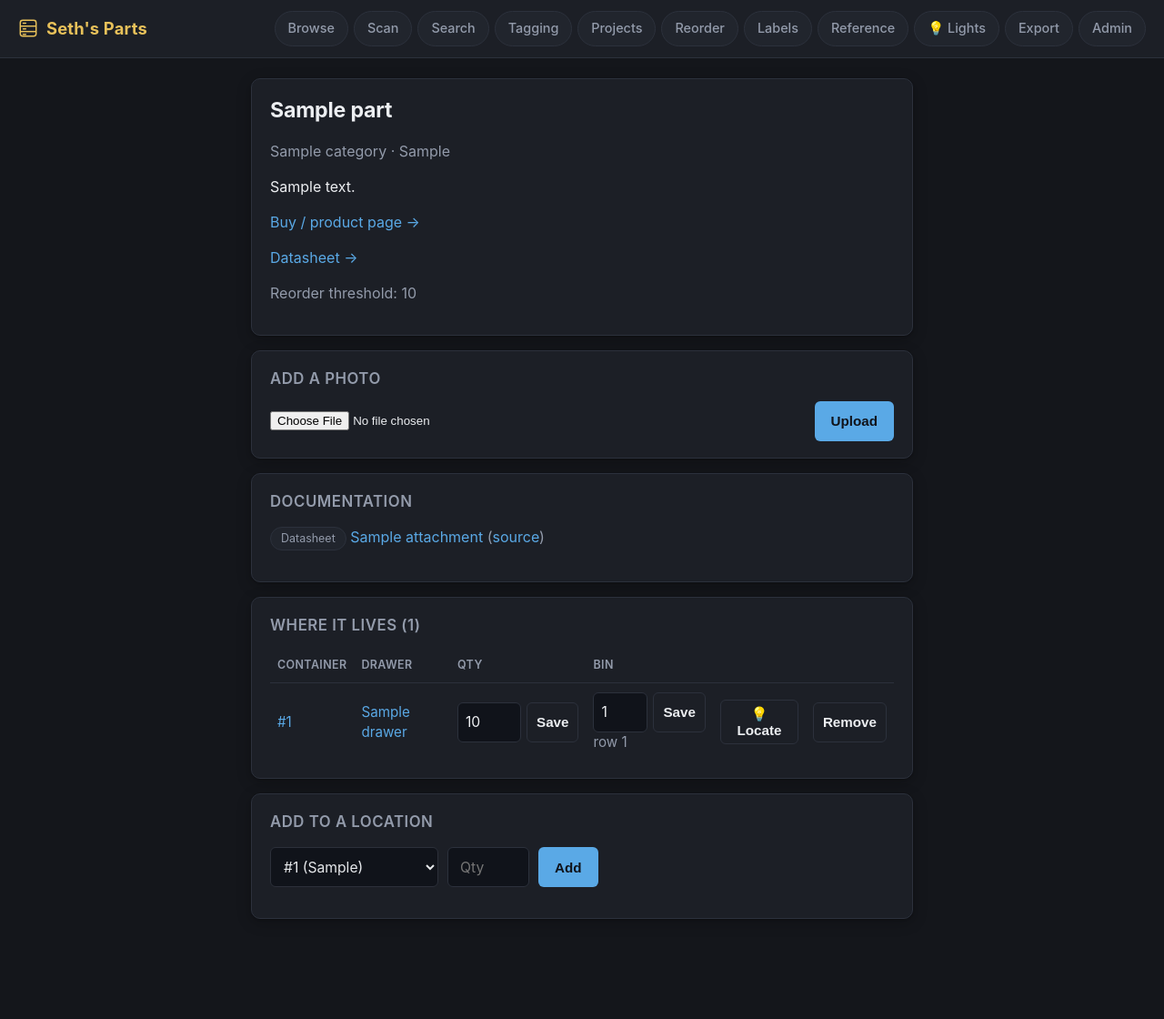
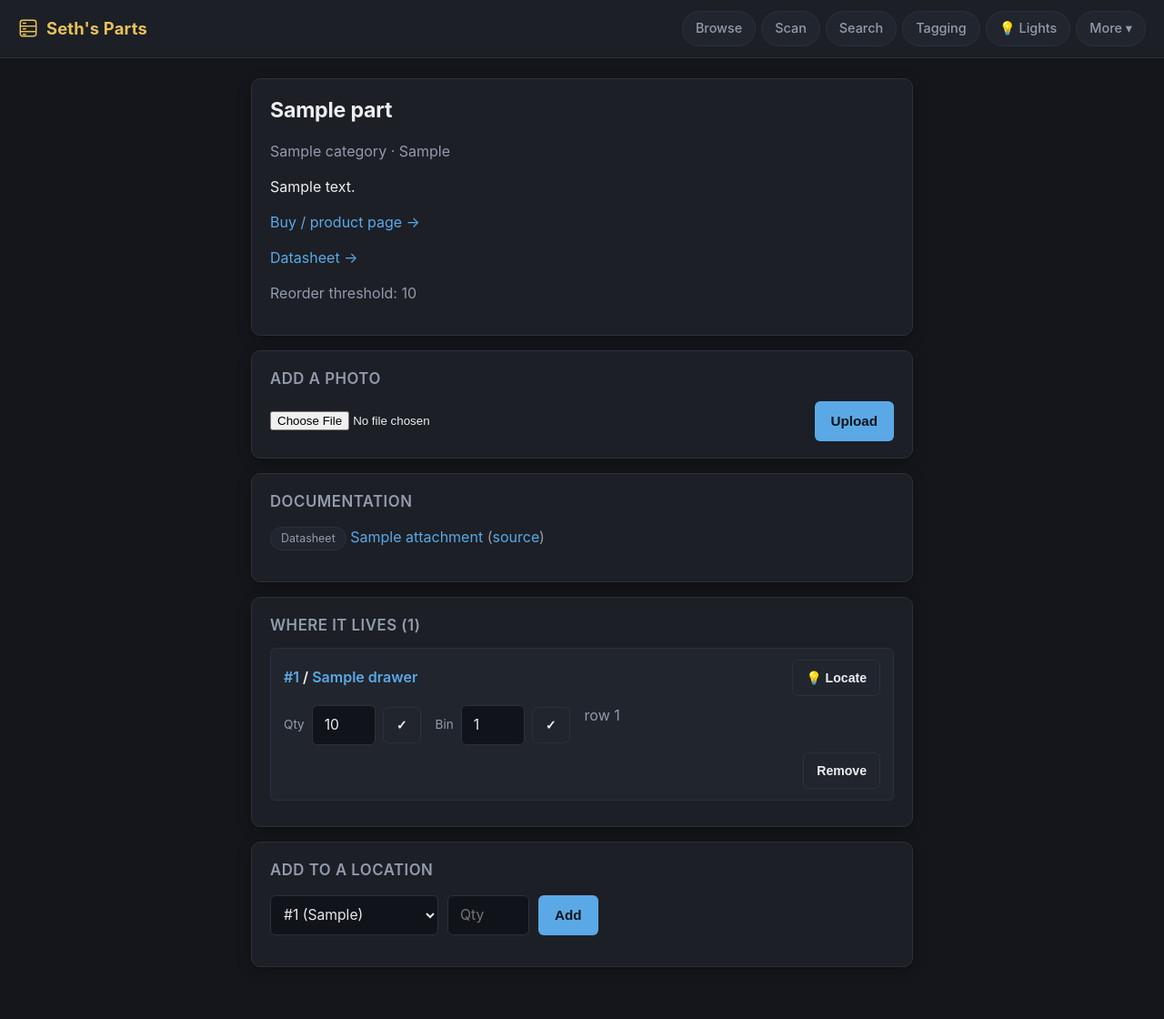
Before and after one commit to sethmills/sethsparts, a Django app: page /parts/1/ in a window 1280 px wide. Shown: the top 1120 px of the page at 91% size. Before the commit the page ends 1010 px from the top, so only its background shows below. Run offline with Django 5.2, Linux system fonts and the light colour scheme; a user stored in the database is signed in; tables that the repository leaves empty hold one stand-in row (values such as "Sample post").

Commit message:
Redesign kiosk layout for the Pi's real 1920x1200 screen
Nav overflows less-used links into a "More" dropdown, and kiosk-specific
sizing is keyed off the .pi-kiosk runtime class instead of a screen-width
media query (the old 800x480 assumption was wrong) or pointer:coarse
(unreliable on this hardware). "Where it lives" is now per-location cards
instead of a cramped multi-button table row.

Co-Authored-By: Claude Sonnet 5 <noreply@anthropic.com>

```diff
--- a/inventory/static/inventory/style.css
+++ b/inventory/static/inventory/style.css
@@ -64,7 +64,7 @@ header.topbar .brand {
 header.topbar .brand:hover { text-decoration: none; opacity: 0.85; }
 header.topbar .brand svg { flex: none; display: block; }
 
-header.topbar nav { display: flex; flex-wrap: wrap; gap: 6px; }
+header.topbar nav { display: flex; flex-wrap: wrap; align-items: center; gap: 6px; }
 header.topbar nav a {
   color: var(--muted);
   font-size: 0.9rem;
@@ -77,6 +77,48 @@ header.topbar nav a {
   transition: background 0.15s ease, color 0.15s ease, border-color 0.15s ease;
 }
 header.topbar nav a:hover { color: var(--text); background: #2a2f3a; border-color: var(--muted); text-decoration: none; }
+
+/* "More" nav overflow -- a plain <details> (no JS needed) holding the less-used
+   links, always available everywhere but especially worth collapsing on the
+   Pi kiosk where 11 top-level links is too much for an 800px-wide screen. */
+.nav-more { position: relative; }
+.nav-more summary {
+  list-style: none;
+  cursor: pointer;
+  color: var(--muted);
+  font-size: 0.9rem;
+  font-weight: 500;
+  padding: 8px 14px;
+  border-radius: 999px;
+  background: var(--panel-raised);
+  border: 1px solid var(--border);
+}
+.nav-more summary::-webkit-details-marker { display: none; }
+.nav-more summary:hover { color: var(--text); background: #2a2f3a; border-color: var(--muted); }
+.nav-more[open] summary { color: var(--text); background: #2a2f3a; }
+.nav-more .nav-more-menu {
+  position: absolute;
+  top: calc(100% + 6px);
+  right: 0;
+  z-index: 20;
+  background: var(--panel-raised);
+  border: 1px solid var(--border);
+  border-radius: var(--radius-sm);
+  box-shadow: var(--shadow);
+  padding: 6px;
+  display: flex;
+  flex-direction: column;
+  min-width: 160px;
+}
+.nav-more .nav-more-menu a {
+  padding: 10px 12px;
+  border-radius: var(--radius-sm);
+  color: var(--text);
+  background: none;
+  border: none;
+  white-space: nowrap;
+}
+.nav-more .nav-more-menu a:hover { background: var(--panel); text-decoration: none; }
 
 main { max-width: 760px; margin: 0 auto; padding: 22px 16px 60px; }
 
@@ -134,6 +176,45 @@ input[type=text], input[type=search], input[type=url], textarea { width: 100%; }
 textarea { min-height: 70px; resize: vertical; }
 select { cursor: pointer; }
 
+/* A smaller .btn variant for secondary inline actions (a per-field "save" tick,
+   "Remove") that don't need to compete visually with primary actions -- still
+   sized well above a comfortable tap target, just not full .btn size. */
+.btn-sm { padding: 8px 14px; font-size: 0.88rem; min-height: 40px; }
+html.pi-kiosk .btn-sm { padding: 11px 18px; font-size: 1rem; min-height: 48px; }
+
+/* One card per "where it lives" location on the part page -- replaces a wide
+   table whose cells crammed several small buttons together on one side. */
+.location-card {
+  background: var(--panel-raised);
+  border: 1px solid var(--border);
+  border-radius: var(--radius-sm);
+  padding: 12px 14px;
+  margin-bottom: 10px;
+}
+.location-card-header {
+  display: flex;
+  align-items: center;
+  justify-content: space-between;
+  gap: 10px;
+  flex-wrap: wrap;
+  margin-bottom: 10px;
+  font-weight: 600;
+}
+.location-card-fields {
+  display: flex;
+  gap: 16px;
+  flex-wrap: wrap;
+  margin-bottom: 8px;
+}
+.location-card-fields .field-group {
+  display: flex;
+  align-items: center;
+  gap: 8px;
+}
+.location-card-fields label { color: var(--muted); font-size: 0.85rem; }
+.location-card-fields input { width: 70px; }
+.location-card-remove { text-align: right; }
+
 .pill {
   display: inline-block;
   background: var(--panel-raised);
@@ -167,9 +248,12 @@ select { cursor: pointer; }
 .label-tile .title { font-weight: 700; font-size: 0.95rem; margin-bottom: 2px; }
 .label-tile .code { font-family: monospace; font-size: 0.8rem; margin-top: 4px; }
 
-/* Any touch-capable pointer (the Pi's touchscreen, tablets, phones) -- bigger
-   targets and type, independent of viewport width. The desktop/mouse "web
-   version" is untouched by this block. */
+/* Any touch-capable pointer (a phone, a tablet, someone else's touchscreen) --
+   bigger targets and type, independent of viewport width. The desktop/mouse
+   "web version" is untouched by this block. Kept separate from html.pi-kiosk
+   below since Chromium/Wayland on the Pi doesn't reliably report pointer:
+   coarse for its actual touchscreen -- .pi-kiosk is the one guaranteed to
+   apply on the real device regardless of that. */
 @media (pointer: coarse) {
   .btn { padding: 13px 20px; font-size: 1.02rem; }
   header.topbar nav a { padding: 11px 14px; font-size: 1rem; }
@@ -180,13 +264,25 @@ select { cursor: pointer; }
   th, td { padding: 13px 8px; }
 }
 
-/* The Pi's touchscreen is 800x480 -- tighten vertical rhythm so pages fit
-   without excess scrolling, and let the nav wrap onto its own row cleanly. */
-@media (max-width: 860px) {
-  main { padding: 14px 12px 40px; }
-  .card { padding: 14px 16px; }
-  header.topbar { padding: 10px 14px; }
+/* The Pi's actual current touchscreen is a big 1920x1200 HDMI panel (swapped
+   from an earlier small DSI one -- don't assume a small screen again if it
+   changes once more; .pi-kiosk itself, not a screen-size guess, is what's
+   reliable long-term). Content was stuck at the same 760px desktop-reading
+   width as everyone else, an awkwardly narrow island on a screen this size --
+   widen it, and force the same touch-friendly sizing as the (unreliable, on
+   this hardware) pointer:coarse block above, guaranteed regardless of pointer
+   detection. */
+html.pi-kiosk main { max-width: 1400px; }
+html.pi-kiosk .btn { padding: 16px 26px; font-size: 1.15rem; }
+html.pi-kiosk header.topbar nav a { padding: 14px 18px; font-size: 1.1rem; }
+html.pi-kiosk input[type=text], html.pi-kiosk input[type=search], html.pi-kiosk input[type=url],
+html.pi-kiosk input[type=number], html.pi-kiosk select, html.pi-kiosk textarea {
+  padding: 15px 16px;
+  font-size: 1.15rem;
 }
+html.pi-kiosk th, html.pi-kiosk td { padding: 15px 10px; font-size: 1.05rem; }
+html.pi-kiosk h1 { font-size: 1.8rem; }
+html.pi-kiosk h2 { font-size: 1.2rem; }
 
 /* .touch-only: shown on any touch device (phone or the Pi) -- e.g. the photo
    capture button, which genuinely works on either. .pi-only: shown only when
--- a/inventory/templates/inventory/base.html
+++ b/inventory/templates/inventory/base.html
@@ -28,13 +28,18 @@
       <a href="{% url 'inventory:scan' %}">Scan</a>
       <a href="{% url 'inventory:parts_search' %}">Search</a>
       <a href="{% url 'inventory:tagging_list' %}">Tagging</a>
-      <a href="{% url 'inventory:project_list' %}">Projects</a>
-      <a href="{% url 'inventory:reorder' %}">Reorder</a>
-      <a href="{% url 'inventory:labels' %}">Labels</a>
-      <a href="{% url 'inventory:reference_list' %}">Reference</a>
       <a href="{% url 'inventory:light_controls' %}">💡 Lights</a>
-      <a href="{% url 'inventory:export_inventory' %}">Export</a>
-      <a href="/admin/">Admin</a>
+      <details class="nav-more">
+        <summary>More ▾</summary>
+        <div class="nav-more-menu">
+          <a href="{% url 'inventory:project_list' %}">Projects</a>
+          <a href="{% url 'inventory:reorder' %}">Reorder</a>
+          <a href="{% url 'inventory:labels' %}">Labels</a>
+          <a href="{% url 'inventory:reference_list' %}">Reference</a>
+          <a href="{% url 'inventory:export_inventory' %}">Export</a>
+          <a href="/admin/">Admin</a>
+        </div>
+      </details>
     </nav>
   </header>
   <script>
--- a/inventory/templates/inventory/part_detail.html
+++ b/inventory/templates/inventory/part_detail.html
@@ -108,45 +108,44 @@
 
 <div class="card">
   <h2>Where it lives ({{ stock_items|length }})</h2>
-  <table>
-    <tr><th>Container</th><th>Drawer</th><th>Qty</th><th>Bin</th><th></th><th></th></tr>
   {% for si in stock_items %}
-    <tr>
-      <td><a href="{% url 'inventory:container_detail' si.container.number %}">#{{ si.container.number }}</a></td>
-      <td>{% if si.drawer %}<a href="{% url 'inventory:drawer_detail' si.drawer.pk %}">{{ si.drawer.label }}</a>{% else %}—{% endif %}</td>
-      <td>
-        <form method="post" action="{% url 'inventory:update_stock_quantity' si.pk %}" style="display:flex;gap:6px;">
-          {% csrf_token %}
-          <input type="text" name="quantity" value="{{ si.quantity|default_if_none:'' }}" inputmode="numeric" style="width:70px;padding:6px 8px;">
-          <button class="btn secondary" type="submit" style="padding:6px 10px;">Save</button>
-        </form>
-        {% if si.quantity_raw and si.quantity is None %}<span class="muted">(was "{{ si.quantity_raw }}")</span>{% endif %}
-      </td>
-      <td>
-        <form method="post" action="{% url 'inventory:update_stock_bin' si.pk %}" style="display:flex;gap:6px;">
-          {% csrf_token %}
-          <input type="text" name="bin_number" value="{{ si.bin_number|default_if_none:'' }}" inputmode="numeric" placeholder="1-16" style="width:60px;padding:6px 8px;">
-          <button class="btn secondary" type="submit" style="padding:6px 10px;">Save</button>
-        </form>
-        {% if si.bin_number %}<span class="muted">row {{ si.bin_row }}</span>{% endif %}
-      </td>
-      <td>
+  <div class="location-card">
+    <div class="location-card-header">
+      <span>
+        <a href="{% url 'inventory:container_detail' si.container.number %}">#{{ si.container.number }}</a>
+        {% if si.drawer %} / <a href="{% url 'inventory:drawer_detail' si.drawer.pk %}">{{ si.drawer.label }}</a>{% endif %}
+      </span>
       {% if si.drawer %}
       <form method="post" action="{% url 'inventory:locate_stock_item' si.pk %}">
         {% csrf_token %}
-          <button class="btn secondary" type="submit" style="padding:6px 10px;">💡 Locate</button>
+        <button class="btn secondary btn-sm" type="submit">💡 Locate</button>
       </form>
       {% endif %}
-      </td>
-      <td>
+    </div>
+    <div class="location-card-fields">
+      <form method="post" action="{% url 'inventory:update_stock_quantity' si.pk %}" class="field-group">
+        {% csrf_token %}
+        <label for="qty-{{ si.pk }}">Qty</label>
+        <input id="qty-{{ si.pk }}" type="text" name="quantity" value="{{ si.quantity|default_if_none:'' }}" inputmode="numeric">
+        <button class="btn secondary btn-sm" type="submit">✓</button>
+      </form>
+      {% if si.quantity_raw and si.quantity is None %}<span class="muted">(was "{{ si.quantity_raw }}")</span>{% endif %}
+      <form method="post" action="{% url 'inventory:update_stock_bin' si.pk %}" class="field-group">
+        {% csrf_token %}
+        <label for="bin-{{ si.pk }}">Bin</label>
+        <input id="bin-{{ si.pk }}" type="text" name="bin_number" value="{{ si.bin_number|default_if_none:'' }}" inputmode="numeric" placeholder="1-16">
+        <button class="btn secondary btn-sm" type="submit">✓</button>
+      </form>
+      {% if si.bin_number %}<span class="muted">row {{ si.bin_row }}</span>{% endif %}
+    </div>
+    <div class="location-card-remove">
       <form method="post" action="{% url 'inventory:delete_stock_item' si.pk %}" onsubmit="return confirm('Remove this location entirely?');">
         {% csrf_token %}
-          <button class="btn secondary" type="submit" style="padding:6px 10px;">Remove</button>
+        <button class="btn secondary btn-sm" type="submit">Remove</button>
       </form>
-      </td>
-    </tr>
+    </div>
+  </div>
   {% endfor %}
-  </table>
 </div>
 
 <div class="card">
```
Lines whose indentation alone changed are shown as unchanged.
